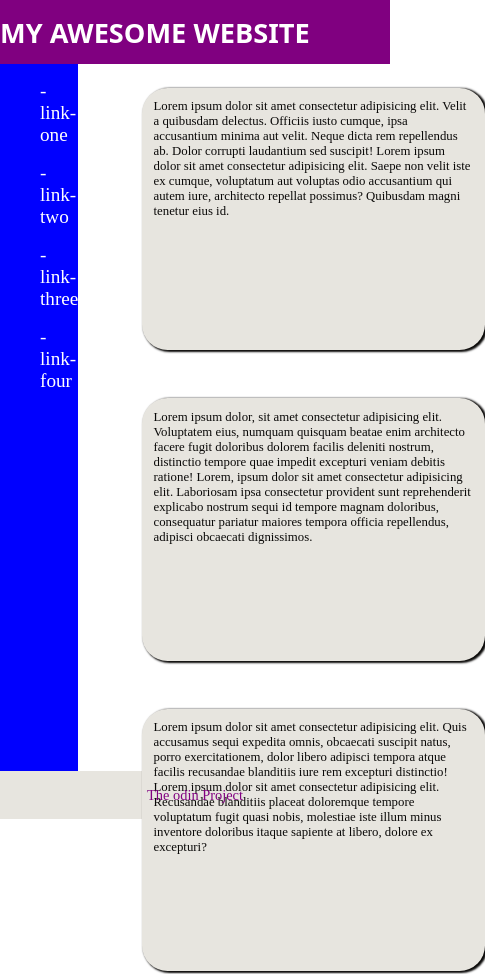
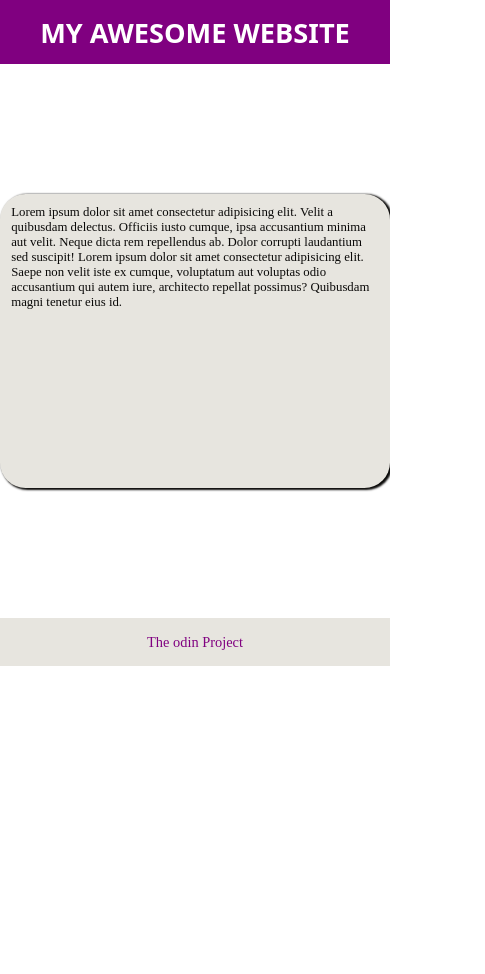
Before and after one commit to r0elcompute/css-exercise-solutions, a plain HTML site: page foundations/flex/flex 7/index.html in a window 390 px wide. Shown: the top 974 px of the page, 485 px wide, since content can reach past the window. After the commit the page ends 844 px from the top, so only its background shows below. Drawn offline with Linux system fonts and the light colour scheme.

Commit message:
Modified the responsiveness

```diff
--- a/foundations/flex/flex 7/styles.css
+++ b/foundations/flex/flex 7/styles.css
@@ -62,7 +62,7 @@ body {
     background-color: #fff;
     display: flex;
     flex-wrap: wrap;
-    justify-content: ;
+    justify-content: center;
     align-items: center;
     height: 60vh;
     gap: 3rem;
@@ -99,3 +99,47 @@ body {
     font-size: 0.9rem;
     color: purple;
 }
+
+
+/* media queries */
+@media (max-width: 768px)  {
+
+    .container .header {
+        display: flex;
+        flex-direction: row;
+        justify-content: center;
+        align-items: center;
+    }
+    .card-container {
+        display: flex;
+        flex-direction: column;
+        justify-content: space-around;
+        align-items: center;
+        overflow-x: scroll;
+        width: 100%;
+        height: 100%;
+    }
+
+    .card-container div {
+        width: 23rem;
+        height: 17rem;
+    }
+
+    .navbar {
+        display: none;
+    }
+}
+
+
+/* to be updated later */
+/*
+@media (max-width: 1080px) {
+    .card-container {
+        display: flex;
+        flex-direction: row;
+        flex-wrap: wrap;
+        justify-content: flex-start;
+        align-items: center;
+    }
+}
+     */
```
